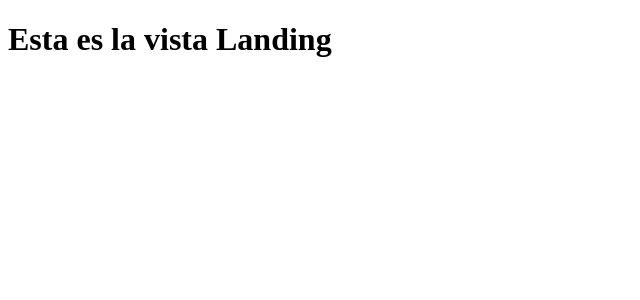
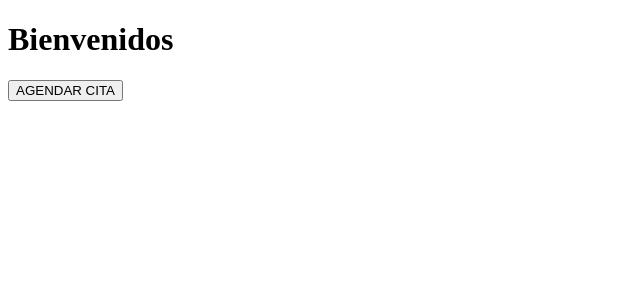
Before and after one commit to apamanuel/reservaApp, a React (Vite) app: page / in a window 1280 px wide. Shown: the top 300 px of the page, without its empty margins (0-640 px from the left). Built offline with nearby package versions, Linux system fonts and the light colour scheme.

Commit message:
Landing and Feature ScheduleService

```diff
--- a/src/components/ScheduleService/ScheduleService.jsx
+++ b/src/components/ScheduleService/ScheduleService.jsx
@@ -1,7 +1,12 @@
 import { useDispatch, useSelector } from "react-redux";
 import ProgressBar from "../ProgressBar/ProgressBar";
 import style from "./ScheduleService.module.css";
-import { confirmShift } from "../../redux/actions";
+import {
+  confirmShift,
+  selectShift,
+  confirmService,
+  selectedService,
+} from "../../redux/actions";
 import { useNavigate } from "react-router-dom";
 
 const ScheduleService = () => {
@@ -15,6 +20,10 @@ const ScheduleService = () => {
     alert(
       `Se ha creado su cita de "${service.name}" a las ${shift.hour}, ${shift.date}`
     );
+    dispatch(confirmShift(false));
+    dispatch(selectShift({}));
+    dispatch(confirmService(false));
+    dispatch(selectedService({}));
     navigate("/");
   };
 
--- a/src/views/Landing/Landing.jsx
+++ b/src/views/Landing/Landing.jsx
@@ -1,8 +1,16 @@
+import { useNavigate } from "react-router-dom";
+
 const Landing = () => {
+  const navigate = useNavigate();
   return (
-    <>
-      <h1>Esta es la vista Landing</h1>
-    </>
+    <div>
+      <div>
+        <h1>Bienvenidos</h1>
+      </div>
+      <div>
+        <button onClick={() => navigate("/home")}>AGENDAR CITA</button>
+      </div>
+    </div>
   );
 };
 
```
